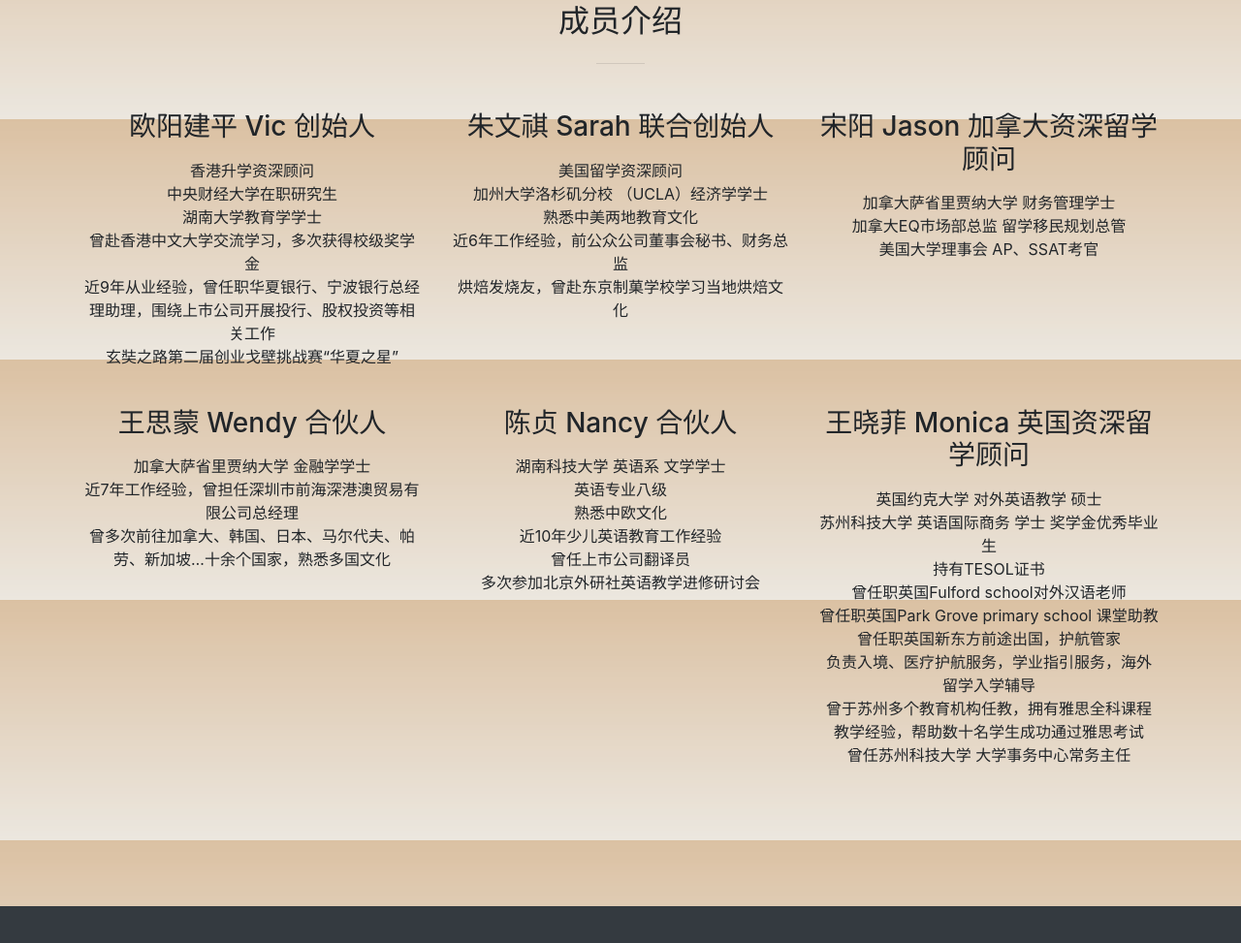
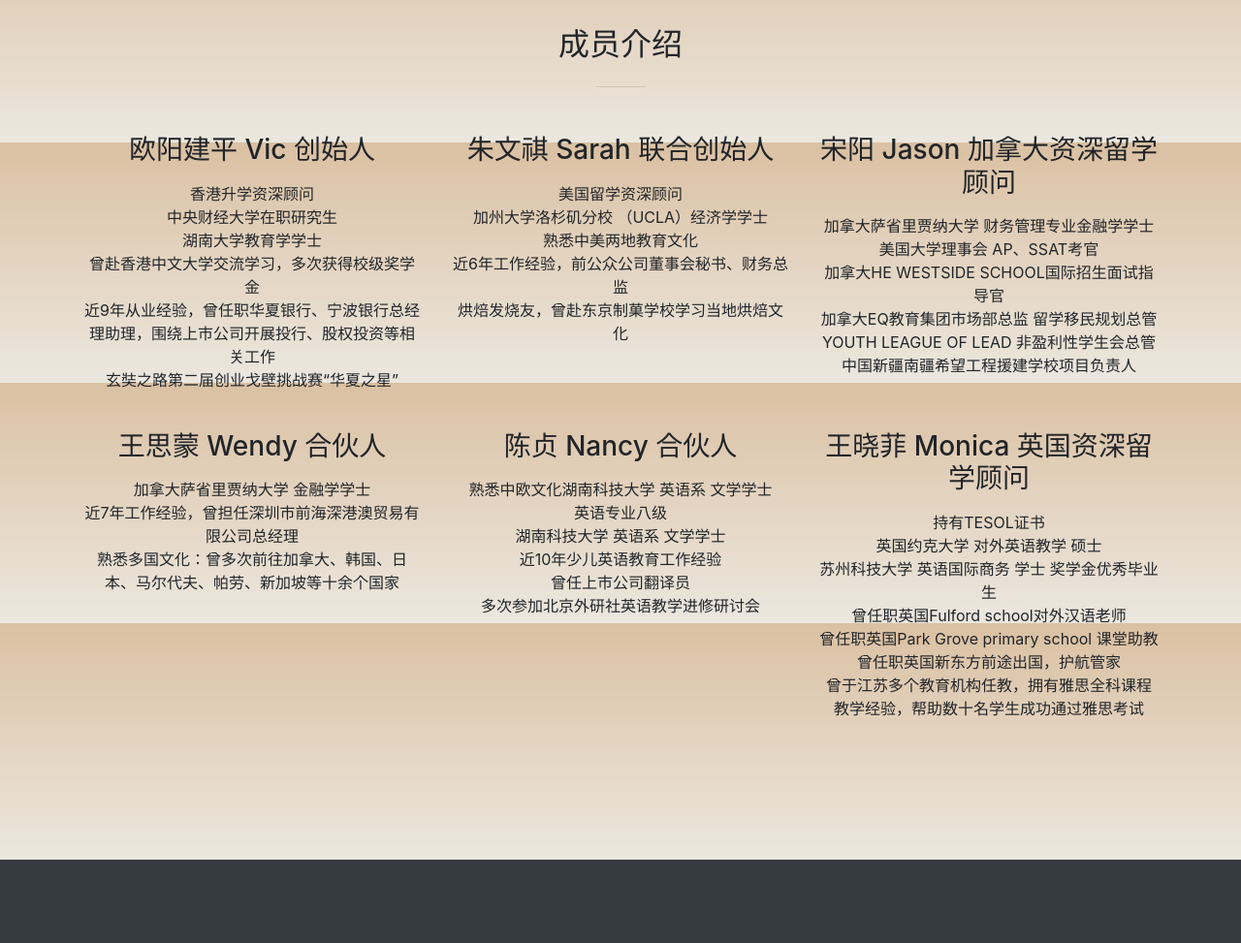
Before and after one commit to edu-wins/edu-wins.github.io, a website with bundled scripts: page index.html in a window 1280 px wide. Shown: the part 2999-3972 px from the top of the page at 97% size. Built offline with nearby package versions, Linux system fonts and the light colour scheme; files whose address does not match are found by name.

Commit message:
Update index.html

```diff
--- a/index.html
+++ b/index.html
@@ -145,6 +145,9 @@
 					<li>科学实践STEAM大学体验营</li>
 			</ul>
 		  <li>澳洲研学</li>
+			<ul>
+				<li>探寻澳秘亲子游学之旅
+			</ul>
 		  <li>美国研学</li>
 		</ul>
 		</div>
@@ -159,6 +162,7 @@
 		  <li>香港 DSE 高考</li>
 			<ul>
 				<li>DSE活石体验班</li>
+				<li>DSE国际学校日校班</li>
 			</ul>
 		  <li>香港副学士</li>
 		  <li>留学海外</li>
@@ -181,8 +185,8 @@
 		<ul>
 		  <li>国外 -> 国内</li>
 			<ul>
-				<li>一带一路: 欧洲总部</li>
-				<li>中华文明之千年学府文化探索营</li>
+				<li>一带一路: 欧盟总部</li>
+				<li>中华文明之千年学府岳麓书院文化探索营</li>
 			</ul>
 		</ul>
 		</div>
@@ -325,9 +329,11 @@
             <img class="img-fluid" src="img/members/jason.jpe" alt="">
 	    <h3 class="mb-3">宋阳 Jason 加拿大资深留学顾问</h3>
 	    <ul class="list-unstyled">
-	      <li>加拿大萨省里贾纳大学 财务管理学士</li>
-	      <li>加拿大EQ市场部总监 留学移民规划总管</li>
-	      <li>美国大学理事会  AP、SSAT考官</li>
+	      <li>加拿大萨省里贾纳大学 财务管理专业金融学学士</li>
+              <li>美国大学理事会 AP、SSAT考官</li>
+	      <li>加拿大HE WESTSIDE SCHOOL国际招生面试指导官</li>
+	      <li>加拿大EQ教育集团市场部总监 留学移民规划总管</li>
+              <li>YOUTH LEAGUE OF LEAD 非盈利性学生会总管 中国新疆南疆希望工程援建学校项目负责人</li>
 	    </ul>
           </div>
           <div class="col-lg-4 mx-auto text-center">
@@ -336,16 +342,16 @@
 	    <ul class="list-unstyled">
 	      <li>加拿大萨省里贾纳大学 金融学学士</li>
 	      <li>近7年工作经验，曾担任深圳市前海深港澳贸易有限公司总经理</li>
-	      <li>曾多次前往加拿大、韩国、日本、马尔代夫、帕劳、新加坡…十余个国家，熟悉多国文化</li>
+	      <li>熟悉多国文化：曾多次前往加拿大、韩国、日本、马尔代夫、帕劳、新加坡等十余个国家</li>
 	    </ul>
           </div>
           <div class="col-lg-4 mx-auto text-center">
             <img class="img-fluid" src="img/members/chenzhen.jpe" alt="">
 	    <h3 class="mb-3">陈贞 Nancy 合伙人</h3>
 	    <ul class="list-unstyled">
+	      <li>熟悉中欧文化湖南科技大学 英语系 文学学士</li>
+	      <li>英语专业八级</li>
 	      <li>湖南科技大学 英语系 文学学士</li>
-	      <li>英语专业八级</li>
-	      <li>熟悉中欧文化</li>
 	      <li>近10年少儿英语教育工作经验</li>
 	      <li>曾任上市公司翻译员</li>
 	      <li>多次参加北京外研社英语教学进修研讨会</li>
@@ -355,15 +361,13 @@
             <img class="img-fluid" src="img/members/wangxiaofei.jpe" alt="">
 	    <h3 class="mb-3">王晓菲 Monica 英国资深留学顾问</h3>
 	    <ul class="list-unstyled">
+	      <li>持有TESOL证书</li>
 	      <li>英国约克大学 对外英语教学 硕士</li>
 	      <li>苏州科技大学 英语国际商务 学士 奖学金优秀毕业生</li>
-	      <li>持有TESOL证书</li>
 	      <li>曾任职英国Fulford school对外汉语老师</li>
 	      <li>曾任职英国Park Grove primary school 课堂助教</li>
 	      <li>曾任职英国新东方前途出国，护航管家</li>
-	      <li>负责入境、医疗护航服务，学业指引服务，海外留学入学辅导</li>
-	      <li>曾于苏州多个教育机构任教，拥有雅思全科课程教学经验，帮助数十名学生成功通过雅思考试</li>
-	      <li>曾任苏州科技大学 大学事务中心常务主任</li>
+	      <li>曾于江苏多个教育机构任教，拥有雅思全科课程教学经验，帮助数十名学生成功通过雅思考试</li>
 	    </ul>
           </div>
         </div>
```
